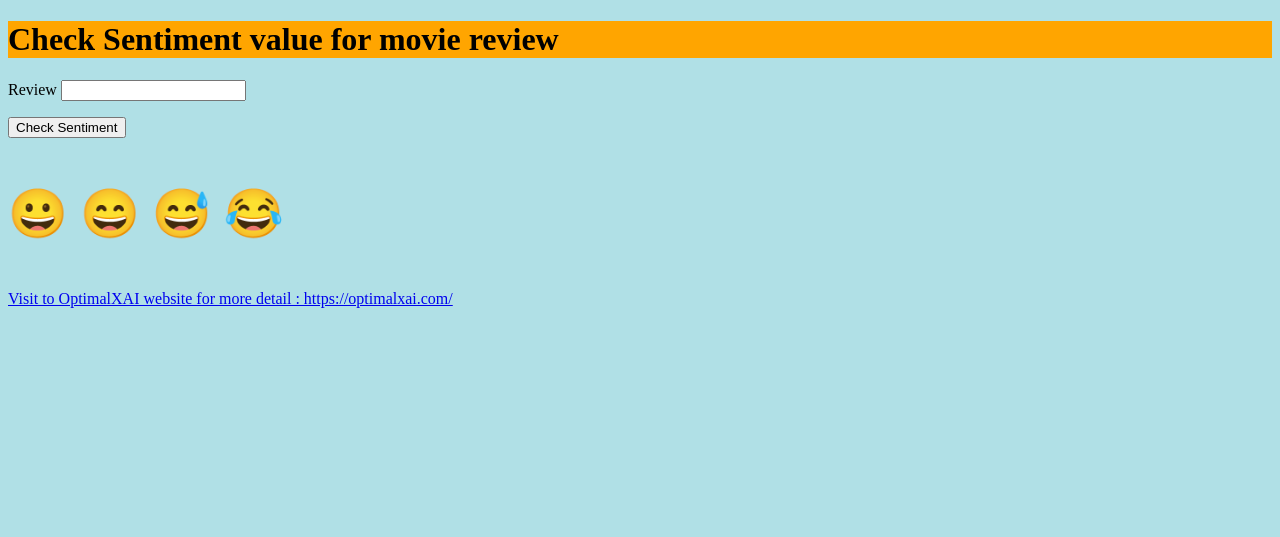
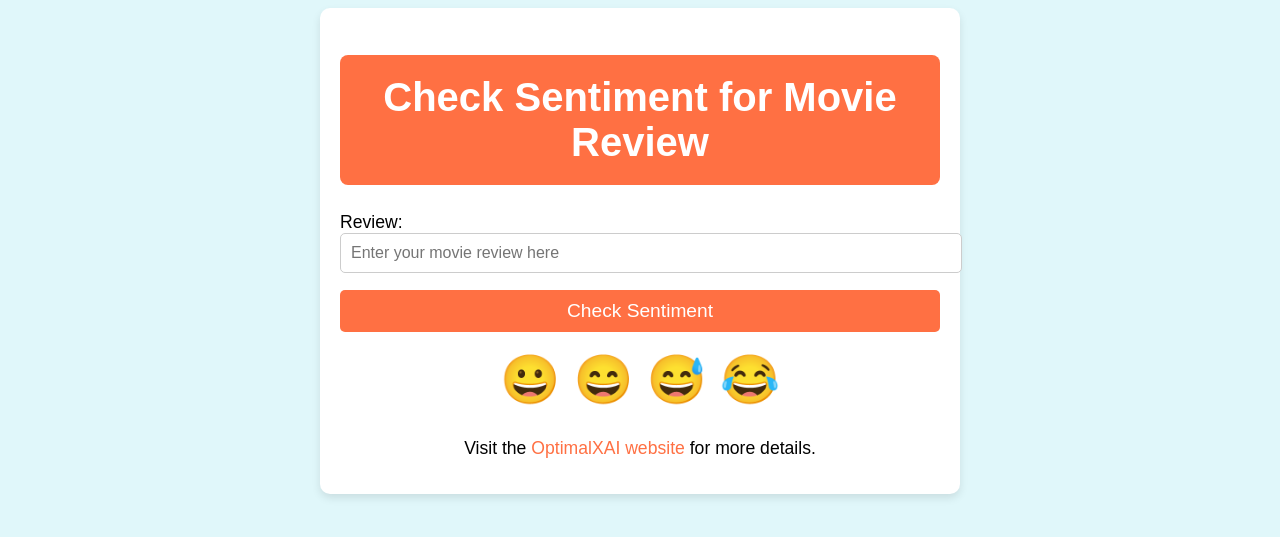
Before and after one commit to RukeshAthikari28/Sentiment_Analysis_project, a Flask app: page / in a window 1280 px wide. Shown: the top 537 px of the page. Run offline with Flask 3, Linux system fonts and the light colour scheme; parts of the project's set-up code (start-up, migrations or seed data) failed here and were passed over.

Commit message:
updated html

```diff
--- a/templates/home.html
+++ b/templates/home.html
@@ -1,19 +1,107 @@
 <!DOCTYPE html>
+<html lang="en">
 <head>
-<meta charset="UTF-8">
+  <meta charset="UTF-8">
+  <meta name="viewport" content="width=device-width, initial-scale=1.0">
+  <title>Movie Review Sentiment Analysis</title>
+  <style>
+    body {
+      background-color: #e0f7fa;
+      font-family: Arial, sans-serif;
+    }
+
+    h1 {
+      background-color: #ff7043;
+      color: white;
+      padding: 20px;
+      text-align: center;
+      font-size: 2.5rem;
+      border-radius: 8px;
+    }
+
+    .container {
+      max-width: 600px;
+      margin: 0 auto;
+      padding: 20px;
+      background-color: white;
+      border-radius: 10px;
+      box-shadow: 0 4px 8px rgba(0, 0, 0, 0.1);
+    }
+
+    .container p {
+      font-size: 1.1rem;
+      margin-bottom: 15px;
+    }
+
+    .review-input {
+      width: 100%;
+      padding: 10px;
+      font-size: 1rem;
+      border: 1px solid #ccc;
+      border-radius: 5px;
+    }
+
+    .submit-btn {
+      background-color: #ff7043;
+      color: white;
+      font-size: 1.2rem;
+      padding: 10px 20px;
+      border: none;
+      border-radius: 5px;
+      cursor: pointer;
+      width: 100%;
+    }
+
+    .submit-btn:hover {
+      background-color: #f4511e;
+    }
+
+    .emoji {
+      font-size: 48px;
+      text-align: center;
+      margin-top: 20px;
+    }
+
+    .footer {
+      text-align: center;
+      margin-top: 30px;
+      font-size: 1rem;
+    }
+
+    .footer a {
+      color: #ff7043;
+      text-decoration: none;
+    }
+
+    .footer a:hover {
+      text-decoration: underline;
+    }
+  </style>
 </head>
-<body style="background-color:powderblue;">
-<form action = "{{ url_for('predict') }}"" method = "POST">
-   <div class="vertical-center">
-   <h1 style="background-color:Orange">Check Sentiment value for movie review</h1>
-   </div>
-   <p>Review <input type = "text" name = "review" /></p>
-   <p><input type = "submit" value = "Check Sentiment" /></p>
-   <p style="font-size:48px">
-&#128512; &#128516; &#128517; &#128514;
-</p>
-<p><a href="https://optimalxai.com/">Visit to OptimalXAI website for more detail : https://optimalxai.com/ </a></p>
-</form>
+<body>
+
+  <div class="container">
+    <h1>Check Sentiment for Movie Review</h1>
+
+    <form action="{{ url_for('predict') }}" method="POST">
+      <p>
+        Review:
+        <input type="text" name="review" class="review-input" required placeholder="Enter your movie review here">
+      </p>
+
+      <p>
+        <input type="submit" value="Check Sentiment" class="submit-btn">
+      </p>
+    </form>
+
+    <div class="emoji">
+      &#128512; &#128516; &#128517; &#128514;
+    </div>
+
+    <div class="footer">
+      <p>Visit the <a href="https://optimalxai.com/" target="_blank">OptimalXAI website</a> for more details.</p>
+    </div>
+  </div>
 
 </body>
 </html>
```
